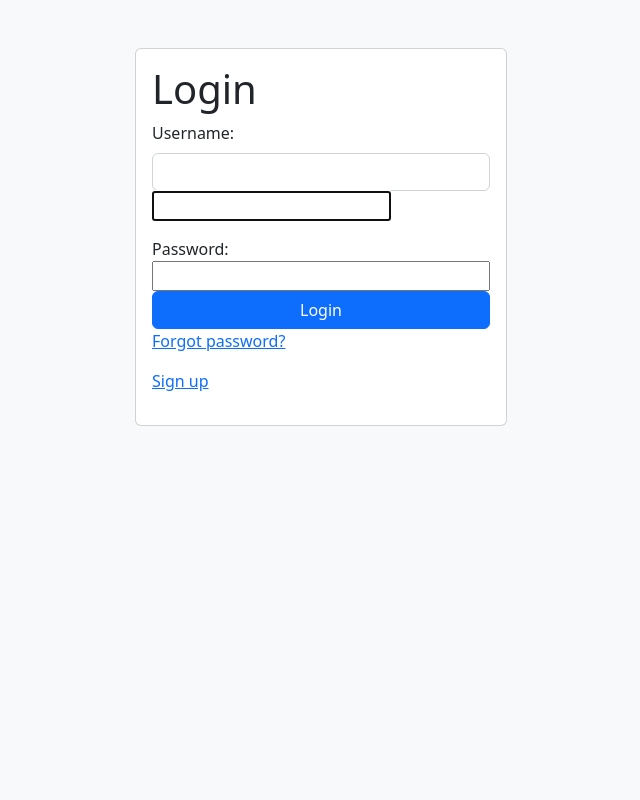
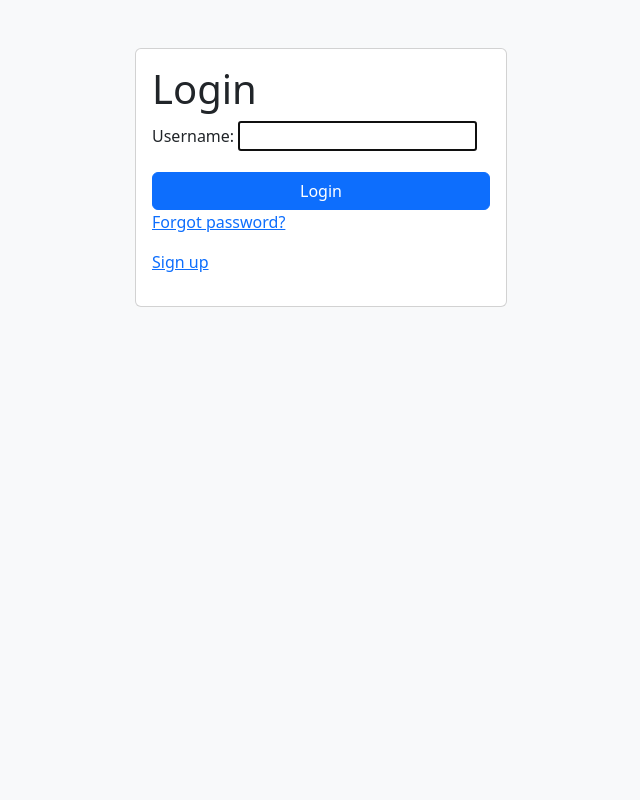
Before and after one commit to twolfson/if-i-were-to-build-a-startup-web-app, a Django app: page /login/ in a window 1280 px wide. Shown: the whole page, without its empty margins (319-959 px from the left). Run offline with Django 4.2, Linux system fonts and the light colour scheme.

Commit message:
Working through Django Forms learnings

```diff
--- a/explorations/django-authentication/app/templates/registration/login.html
+++ b/explorations/django-authentication/app/templates/registration/login.html
@@ -9,20 +9,13 @@
             <label class="form-label" for="{{ form.username.id_for_label }}">
                 {{ form.username.label_tag }}
             </label>
-            <input class="form-control" id="username" type="text">
             {{ form.username }}
-        </input>
-        {{ form.username.errors }}
+        </div>
+    </form>
+    <div class="d-grid">
+        <button class="btn btn-primary btn-block" type="submit">Login</button>
     </div>
-</form>
-<tr>
-    <td>{{ form.password.label_tag }}</td>
-    <td>{{ form.password }}</td>
-</tr>
-<div class="d-grid">
-    <button class="btn btn-primary btn-block" type="submit">Login</button>
-</div>
-<input name="next" type="hidden" value="{{ next }}">
+    <input name="next" type="hidden" value="{{ next }}">
 </input>
 {# Assumes you set up the password_reset view in your URLconf #}
 <p>
```
Also changed, not shown: README.md, explorations/django-authentication/README.md.
